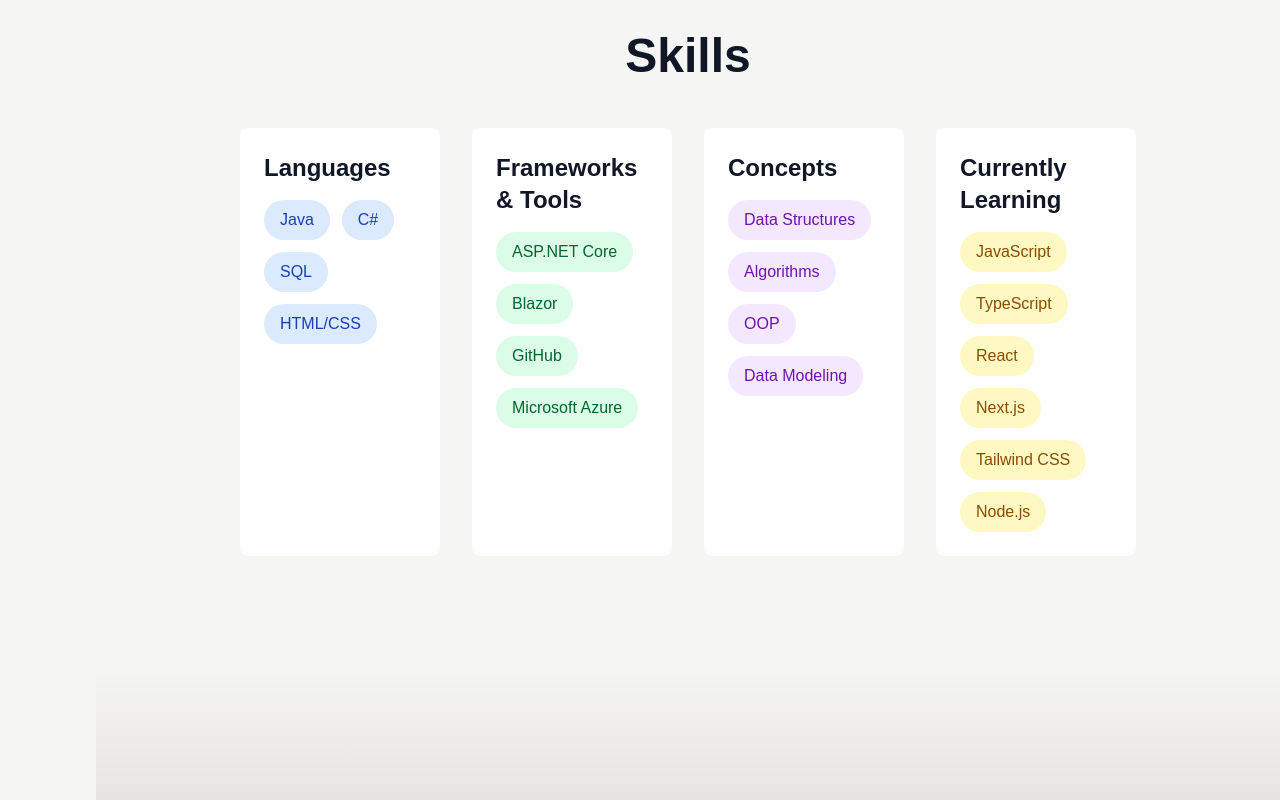
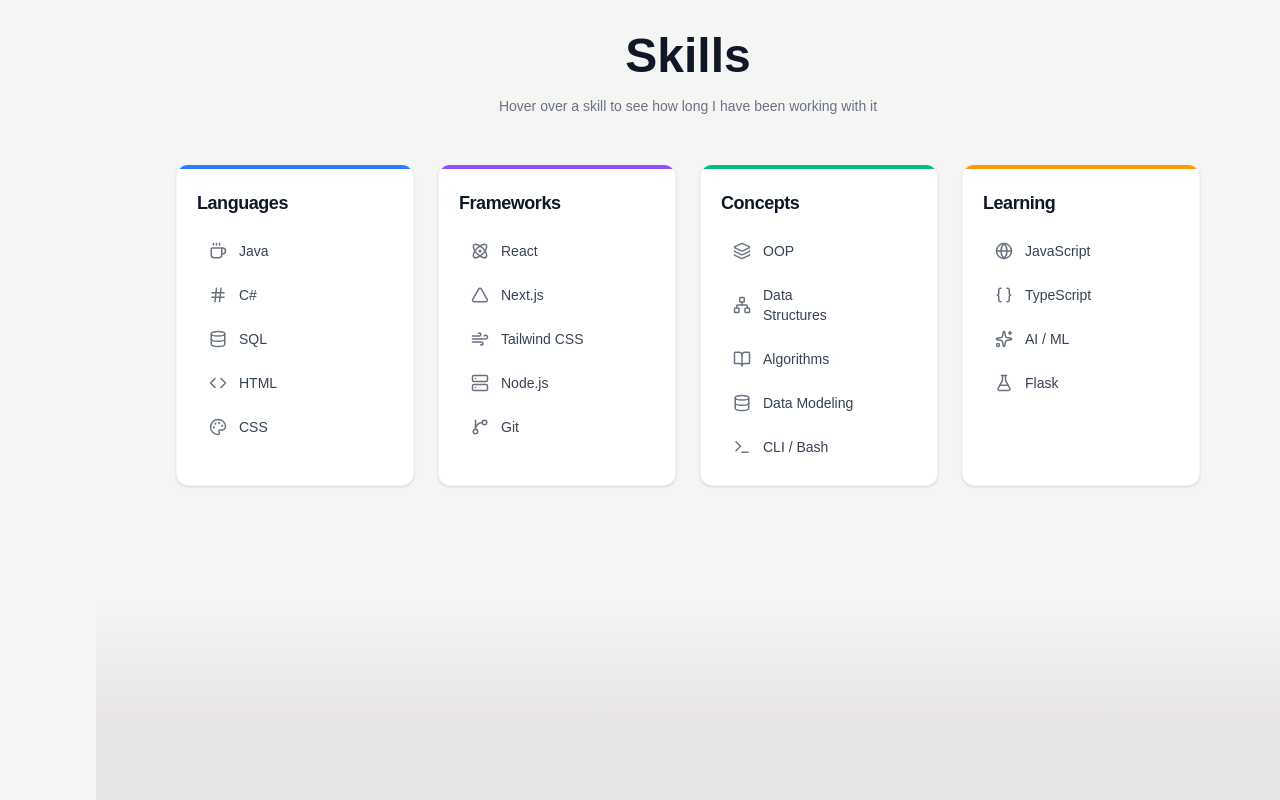
Before and after one commit to CohenReiland/personal-portfolio, a Next.js app: page / in a window 1280 px wide. Shown: the part 1380-2180 px from the top of the page. Built offline with nearby package versions, Linux system fonts and the light colour scheme; no server answers.

Commit message:
Added New Skill Section to page.tsx

```diff
--- a/app/page.tsx
+++ b/app/page.tsx
@@ -4,6 +4,7 @@
 import Navbar from "@/components/Navbar";
 import HeroWatch from "@/components/watch/HeroWatch";
 import AboutRunStats from "@/components/about/AboutRunStats";
+import SkillsSection from "@/components/skills/SkillsSection";
 
 export default function Home() {
 
@@ -84,106 +85,7 @@
       </section>
 
       {/* Skills Section */}
-      <section id="skills" className="relative px-6 pt-24 pb-60 bg-stone-100 dark:bg-zinc-800">
-        <div className="max-w-4xl mx-auto w-full">
-          <h2 className="text-4xl md:text-5xl font-bold text-gray-900 dark:text-white mb-12 text-center">
-            Skills
-          </h2>
-
-          <div className="grid grid-cols-2 md:grid-cols-4 gap-8">
-            {/* Programming Languages */}
-            <div className="bg-white dark:bg-zinc-900 p-6 rounded-lg">
-              <h3 className="text-2xl font-semibold text-gray-900 dark:text-white mb-4">
-                Languages
-              </h3>
-              <div className="flex flex-wrap gap-3">
-                <span className="px-4 py-2 bg-blue-100 dark:bg-blue-900 text-blue-800 dark:text-blue-200 rounded-full">
-                  Java
-                </span>
-                <span className="px-4 py-2 bg-blue-100 dark:bg-blue-900 text-blue-800 dark:text-blue-200 rounded-full">
-                  C#
-                </span>
-                <span className="px-4 py-2 bg-blue-100 dark:bg-blue-900 text-blue-800 dark:text-blue-200 rounded-full">
-                  SQL
-                </span>
-                <span className="px-4 py-2 bg-blue-100 dark:bg-blue-900 text-blue-800 dark:text-blue-200 rounded-full">
-                  HTML/CSS
-                </span>
-              </div>
-            </div>
-
-            {/* Frameworks */}
-            <div className="bg-white dark:bg-zinc-900 p-6 rounded-lg">
-              <h3 className="text-2xl font-semibold text-gray-900 dark:text-white mb-4">
-                Frameworks & Tools
-              </h3>
-              <div className="flex flex-wrap gap-3">
-                <span className="px-4 py-2 bg-green-100 dark:bg-green-900 text-green-800 dark:text-green-200 rounded-full">
-                  ASP.NET Core
-                </span>
-                <span className="px-4 py-2 bg-green-100 dark:bg-green-900 text-green-800 dark:text-green-200 rounded-full">
-                  Blazor
-                </span>
-                <span className="px-4 py-2 bg-green-100 dark:bg-green-900 text-green-800 dark:text-green-200 rounded-full">
-                  GitHub
-                </span>
-                <span className="px-4 py-2 bg-green-100 dark:bg-green-900 text-green-800 dark:text-green-200 rounded-full">
-                  Microsoft Azure
-                </span>
-              </div>
-            </div>
-
-            {/* Concepts */}
-            <div className="bg-white dark:bg-zinc-900 p-6 rounded-lg">
-              <h3 className="text-2xl font-semibold text-gray-900 dark:text-white mb-4">
-                Concepts
-              </h3>
-              <div className="flex flex-wrap gap-3">
-                <span className="px-4 py-2 bg-purple-100 dark:bg-purple-900 text-purple-800 dark:text-purple-200 rounded-full">
-                  Data Structures
-                </span>
-                <span className="px-4 py-2 bg-purple-100 dark:bg-purple-900 text-purple-800 dark:text-purple-200 rounded-full">
-                  Algorithms
-                </span>
-                <span className="px-4 py-2 bg-purple-100 dark:bg-purple-900 text-purple-800 dark:text-purple-200 rounded-full">
-                  OOP
-                </span>
-                <span className="px-4 py-2 bg-purple-100 dark:bg-purple-900 text-purple-800 dark:text-purple-200 rounded-full">
-                  Data Modeling
-                </span>
-              </div>
-            </div>
-
-            {/* Currently Learning */}
-            <div className="bg-white dark:bg-zinc-900 p-6 rounded-lg">
-              <h3 className="text-2xl font-semibold text-gray-900 dark:text-white mb-4">
-                Currently Learning
-              </h3>
-              <div className="flex flex-wrap gap-3">
-                <span className="px-4 py-2 bg-yellow-100 dark:bg-yellow-900 text-yellow-800 dark:text-yellow-200 rounded-full">
-                  JavaScript
-                </span>
-                <span className="px-4 py-2 bg-yellow-100 dark:bg-yellow-900 text-yellow-800 dark:text-yellow-200 rounded-full">
-                  TypeScript
-                </span>
-                <span className="px-4 py-2 bg-yellow-100 dark:bg-yellow-900 text-yellow-800 dark:text-yellow-200 rounded-full">
-                  React
-                </span>
-                <span className="px-4 py-2 bg-yellow-100 dark:bg-yellow-900 text-yellow-800 dark:text-yellow-200 rounded-full">
-                  Next.js
-                </span>
-                <span className="px-4 py-2 bg-yellow-100 dark:bg-yellow-900 text-yellow-800 dark:text-yellow-200 rounded-full">
-                  Tailwind CSS
-                </span>
-                <span className="px-4 py-2 bg-yellow-100 dark:bg-yellow-900 text-yellow-800 dark:text-yellow-200 rounded-full">
-                  Node.js
-                </span>
-              </div>
-            </div>
-          </div>
-        </div>
-        <div className="absolute bottom-0 left-0 w-full h-32 pointer-events-none bg-gradient-to-b from-transparent to-stone-200 dark:to-zinc-900" />
-      </section>
+      <SkillsSection />
 
       {/* Projects Section */}
       <section id="projects" className="relative px-6 pt-24 pb-60 bg-stone-200 dark:bg-zinc-900">
```
